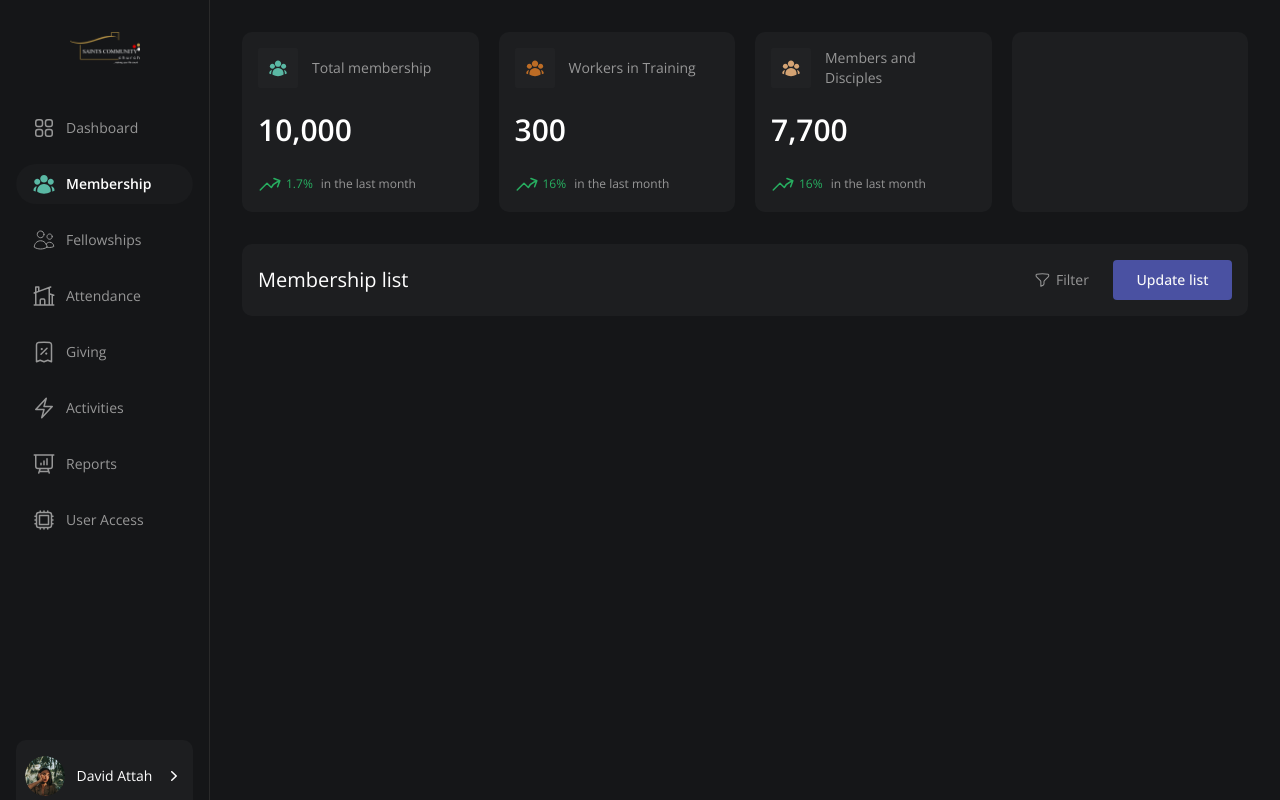
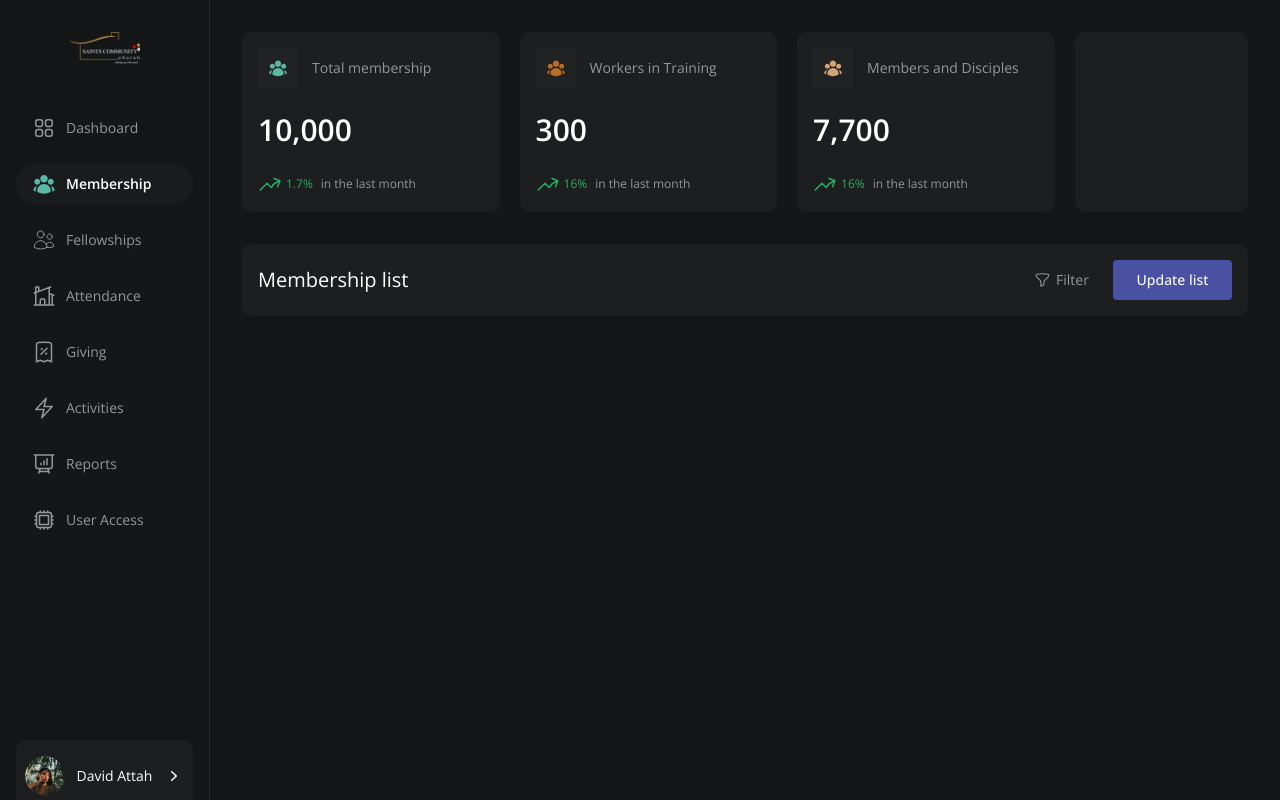
Before and after one commit to JocheAttah/church-database-project, a Next.js app in the folder frontend/: page /dashboard/membership in a window 1280 px wide. Built offline with nearby package versions, Linux system fonts and the light colour scheme.

Commit message:
Update page.tsx

```diff
--- a/frontend/app/dashboard/membership/page.tsx
+++ b/frontend/app/dashboard/membership/page.tsx
@@ -9,7 +9,8 @@ import { FunnelIcon } from "@heroicons/react/24/outline";
 const Membership = () => {
   return (
     <div className="flex w-full flex-col">
-      <div className="grid w-full grid-cols-4 gap-x-5 gap-y-8">
+      <div className="flex w-full flex-1 flex-row">
+        <div className="grid w-full grid-cols-3 gap-x-5 gap-y-8">
           {/* Total membership */}
           <Card className="space-y-6">
             <div className="flex items-center gap-3.5">
@@ -61,8 +62,9 @@ const Membership = () => {
               <p className="ml-2 text-dustygray">in the last month</p>
             </div>
           </Card>
+        </div>
         {/* Gender Chart */}
-        <Card className="space-y-6"></Card>
+        <Card className="ml-5 w-[207px]"></Card>
       </div>
       {/* Table */}
       <div className="mt-8">
```
Lines whose indentation alone changed are shown as unchanged.
